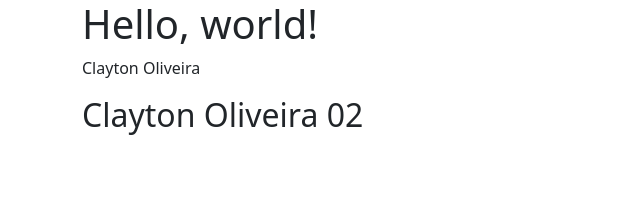
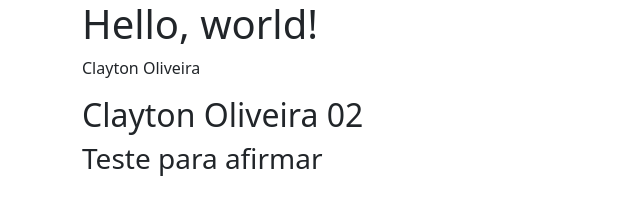
Before and after one commit to profclaytonoliveira/aula01, a plain HTML site: page index.html in a window 1280 px wide. Shown: the whole page, without its empty margins (0-640 px from the left). Drawn offline with nearby package versions, Linux system fonts and the light colour scheme.

Commit message:
terceiro

```diff
--- a/index.html
+++ b/index.html
@@ -16,6 +16,7 @@
         <h1>Hello, world!</h1>
       <p>Clayton Oliveira</p>
       <h2>Clayton Oliveira 02</h2>
+      <h3>Teste para afirmar</h3>
     </div>
 
 
```
